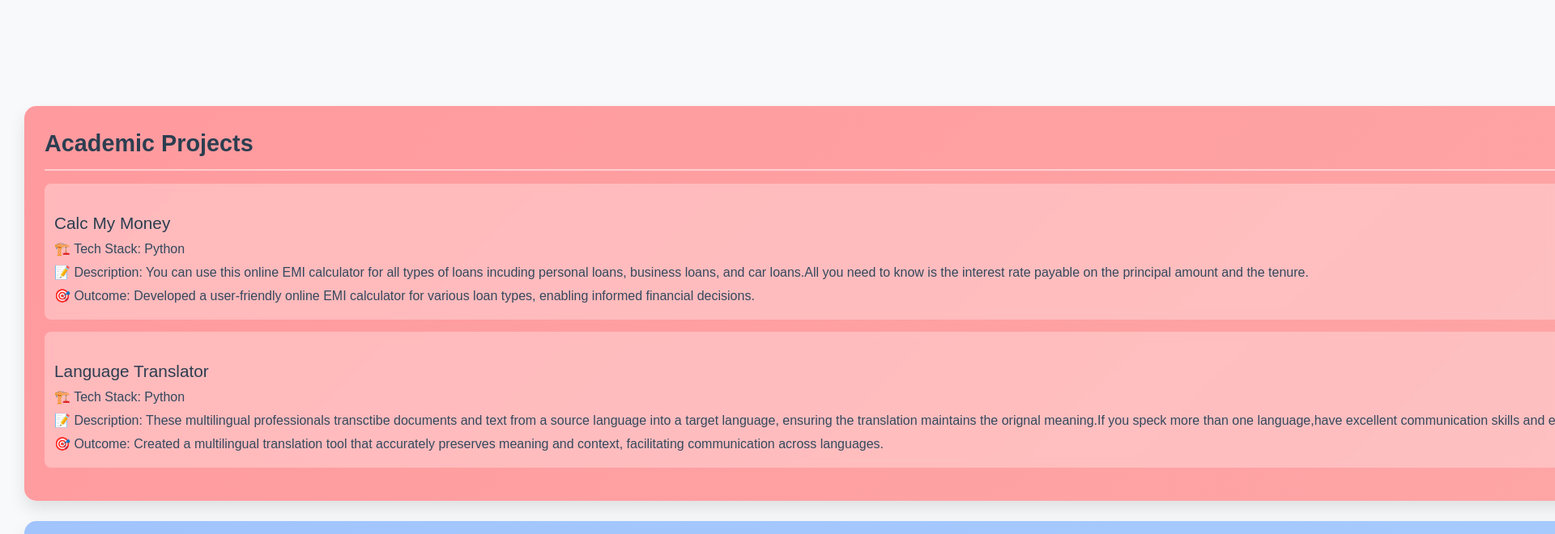
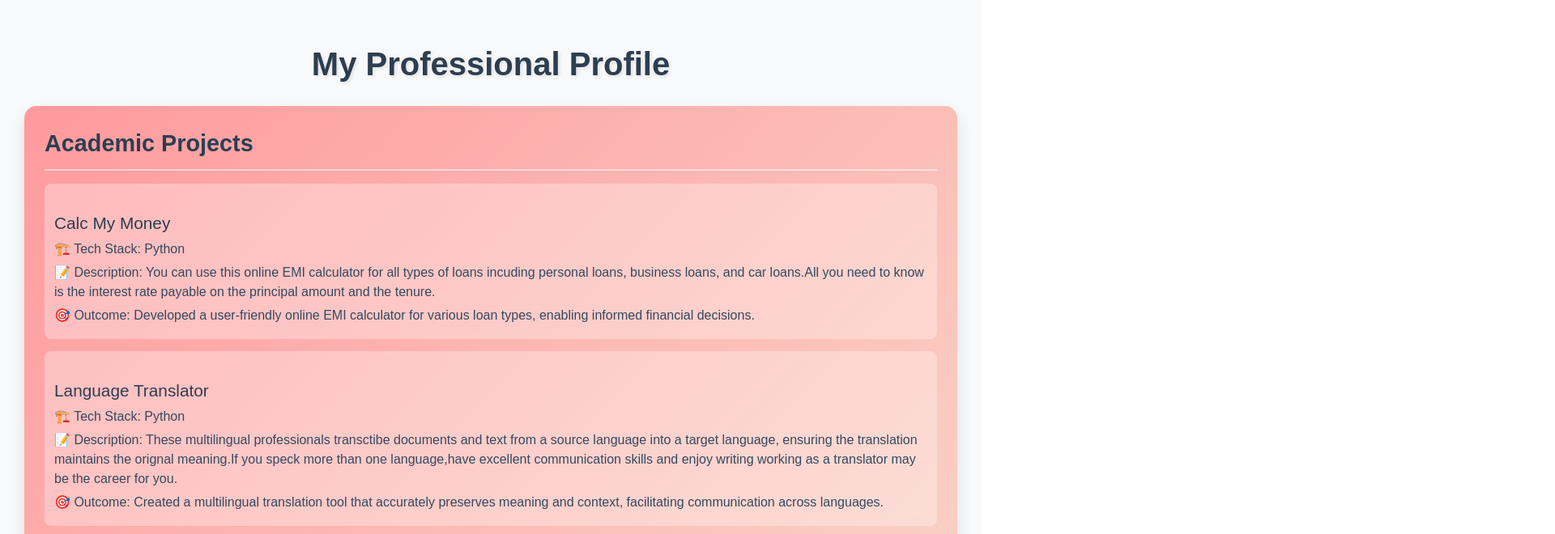
Before and after one commit to ritupipariya/Ritu-portfolio, a React (Vite) app: page / in a window 1280 px wide. Shown: the top 660 px of the page at 81% size, 1920 px wide, since content can reach past the window. Built offline with nearby package versions, Linux system fonts and the light colour scheme.

Commit message:
Update App.css

```diff
--- a/src/App.css
+++ b/src/App.css
@@ -2,7 +2,7 @@
   font-family: 'Poppins', sans-serif;
   background-color: #f8f9fa;
   height: 100vh;
-  width: 900vw;
+  width: 90vw;
   padding: 30px;
 }
 
```
